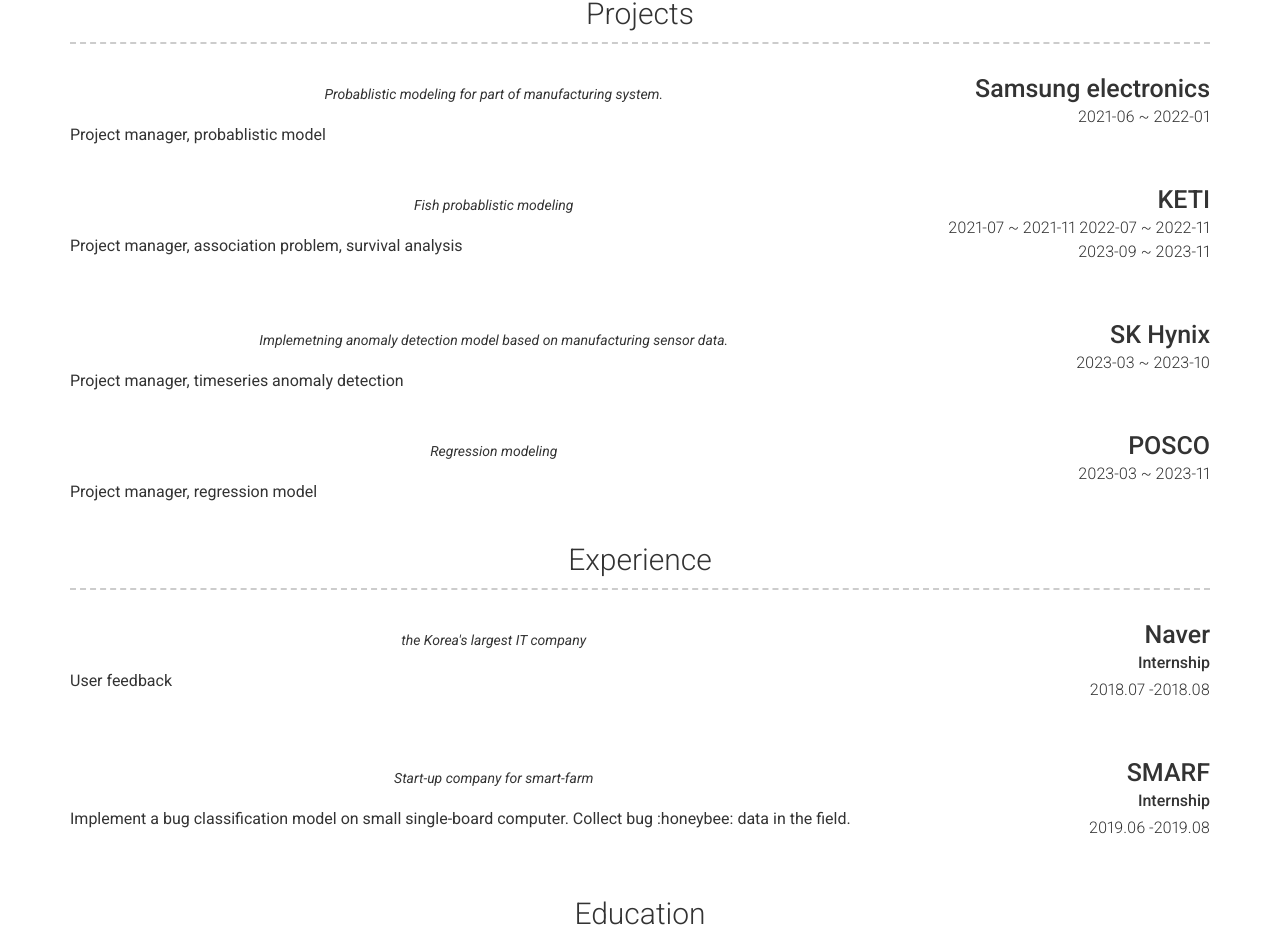
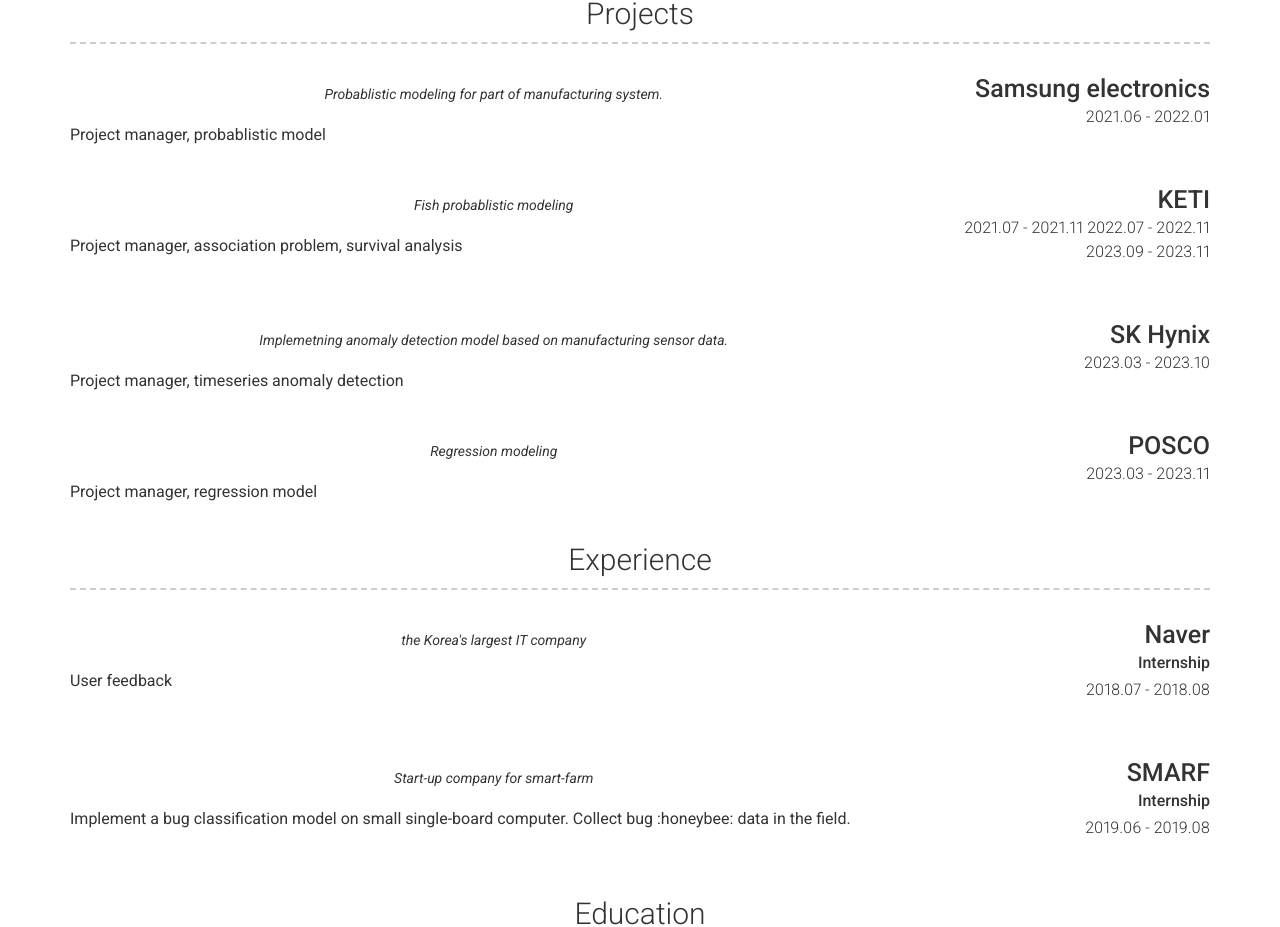
Before and after one commit to jongwonKim-1997/CV, a Jekyll site: the page built from index.md, in a window 1280 px wide and 1400 px high, scrolled down 400 px. Shown: the part 153-1080 px from the top of the window. Built offline with Jekyll 4.4.1, drawn with Linux system fonts in a browser that asks for light colours; nearby versions of some CDN libraries.

```diff
--- a/_config.yml
+++ b/_config.yml
@@ -64,7 +64,7 @@ content:
       - layout: right
         title: Samsung electronics
         caption:
-          2021-06 ~ 2022-01
+          2021.06 - 2022.01
         quote: >
            Probablistic modeling for part of manufacturing system.
         description: | # this will include new lines to allow paragraphs
@@ -73,9 +73,9 @@ content:
       - layout: right
         title: KETI
         caption:
-           2021-07 ~ 2021-11
-           2022-07 ~ 2022-11
-           2023-09 ~ 2023-11
+           2021.07 - 2021.11
+           2022.07 - 2022.11
+           2023.09 - 2023.11
         quote: >
            Fish probablistic modeling
         description: | # this will include new lines to allow paragraphs
@@ -84,7 +84,7 @@ content:
       - layout: right
         title: SK Hynix
         caption:
-          2023-03 ~ 2023-10
+          2023.03 - 2023.10
         quote: >
            Implemetning anomaly detection model based on manufacturing sensor data.
         description: | # this will include new lines to allow paragraphs
@@ -93,7 +93,7 @@ content:
       - layout: right
         title: POSCO
         caption:
-          2023-03 ~ 2023-11
+          2023.03 - 2023.11
         quote: >
            Regression modeling
         description: | # this will include new lines to allow paragraphs
@@ -124,7 +124,7 @@ content:
       - layout: right
         title: Naver
         sub_title: Internship
-        caption: 2018.07 -2018.08
+        caption: 2018.07 - 2018.08
         quote: >
           the Korea's largest IT company
         description: | # this will include new lines to allow paragraphs
@@ -132,7 +132,7 @@ content:
       - layout: right
         title: SMARF
         sub_title: Internship
-        caption: 2019.06 -2019.08
+        caption: 2019.06 - 2019.08
         quote: >
           Start-up company for smart-farm
         description: | # this will include new lines to allow paragraphs
```
